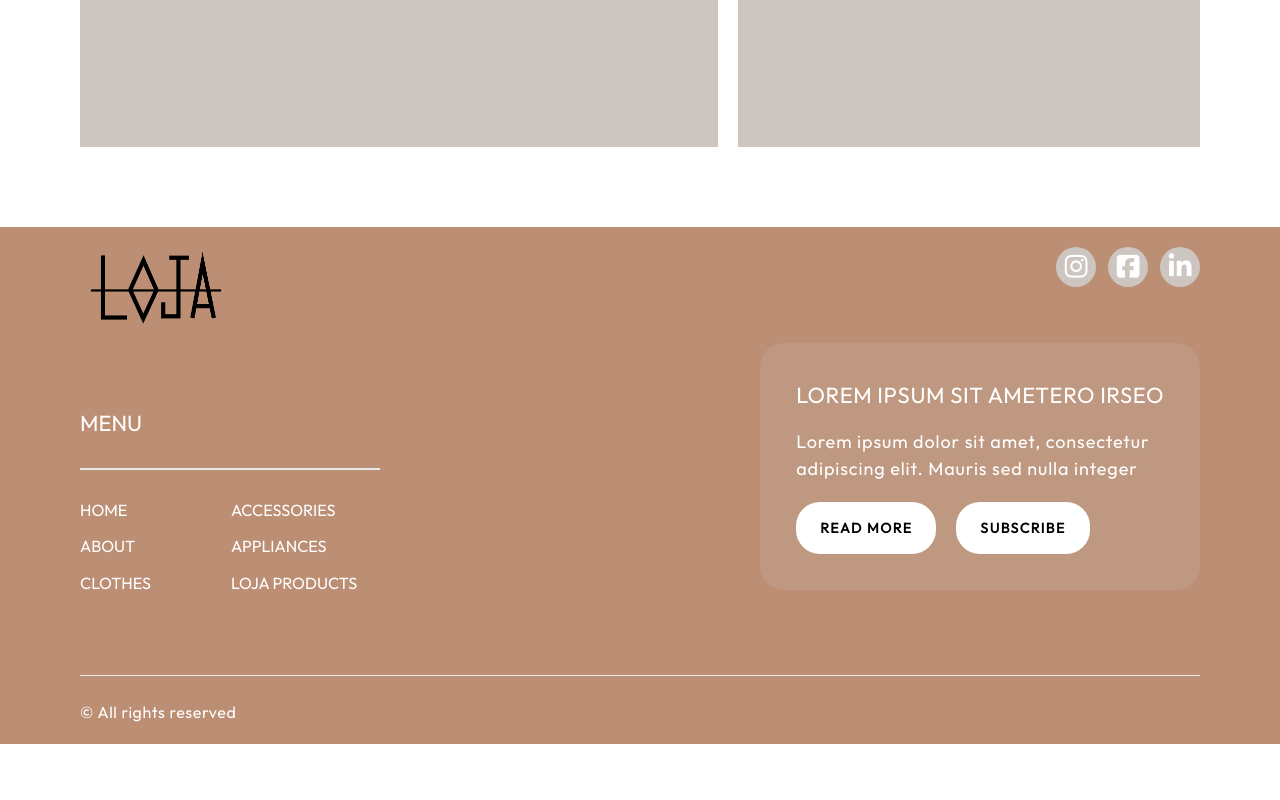
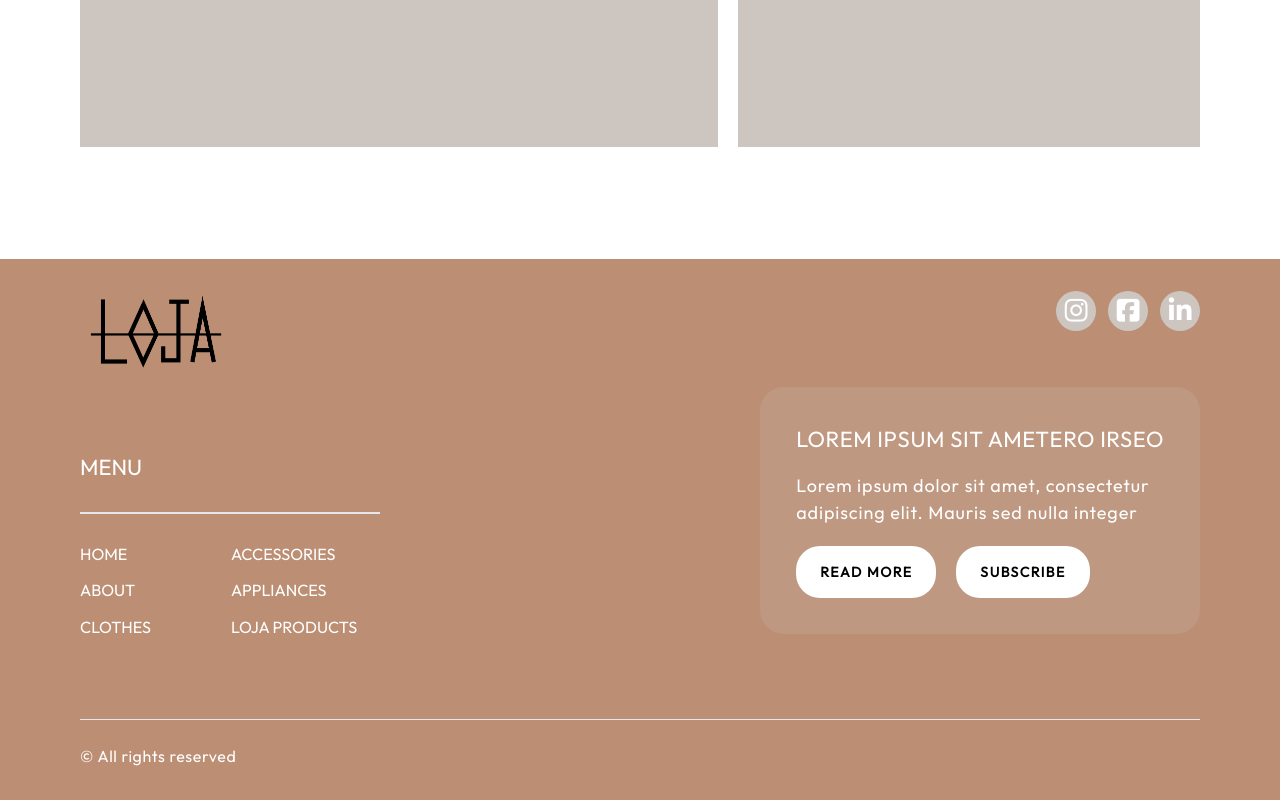
Before and after one commit to MusaZeshan-IT/Loja, a React (Vite) app: page /#/ in a window 1280 px wide. Shown: the part 4657-5457 px from the top of the page. Before the commit the page ends 5401 px from the top, so only its background shows below. Built offline with nearby package versions, Linux system fonts and the light colour scheme.

Commit message:
Spacing at the bottom of the website has been adjusted.

```diff
--- a/src/components/common/Footer.jsx
+++ b/src/components/common/Footer.jsx
@@ -5,7 +5,7 @@ import { Link } from 'react-router-dom';
 
 const Footer = () => {
     return (
-        <div className='bg-[#bc8e74] text-white px-20 py-5'>
+        <div className='bg-[#bc8e74] text-white px-20 py-8 mt-28'>
             <div className='flex justify-between'>
                 <div className=''>
                     <img className='h-20' src={Logo} alt="" />
--- a/src/pages/Home.jsx
+++ b/src/pages/Home.jsx
@@ -14,7 +14,7 @@ const Home = () => {
     const renderedCategories = {};
 
     return (
-        <div className='pb-20'>
+        <div>
             <div className='2xl:px-28 xl-custom:px-24 xl:px-20 lg-custom:px-16 lg:px-14 px-12'>
                 <CollageLeft />
                 <div className='py-32'>
```
